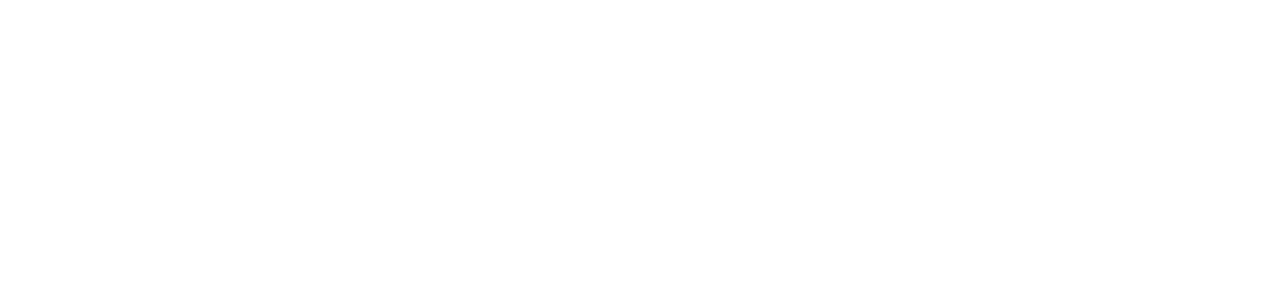
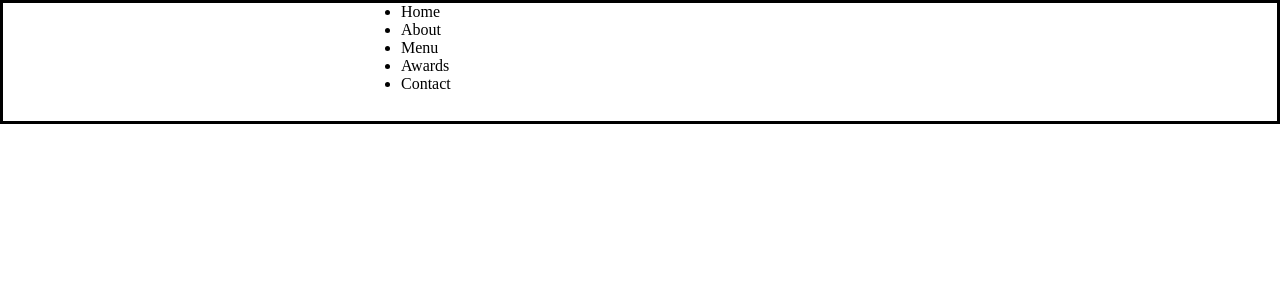
Before and after one commit to Barnyvic/react-restaurant, a React (Create React App) app: page / in a window 1280 px wide. Shown: the top 300 px of the page. Built offline with nearby package versions, Linux system fonts and the light colour scheme; a web font is replaced by a local one.

Commit message:
working on the Navbar

```diff
--- a/package.json
+++ b/package.json
@@ -8,6 +8,8 @@
     "@testing-library/user-event": "^13.5.0",
     "react": "^17.0.2",
     "react-dom": "^17.0.2",
+    "react-icon": "^1.0.0",
+    "react-icons": "^4.3.1",
     "react-scripts": "5.0.0",
     "sass": "^1.49.9",
     "web-vitals": "^2.1.4"
--- a/src/App.js
+++ b/src/App.js
@@ -1,10 +1,11 @@
+import Navbar from "./components/Navbar/Navbar";
 
 
 
 function App() {
   return (
     <div className="App">
-
+      <Navbar/>
     </div>
   );
 }
--- /dev/null
+++ b/src/components/Navbar/Navbar.jsx
@@ -0,0 +1,34 @@
+import React from "react";
+import { GiHamburgerMenu } from "react-icons/gi";
+import { MdOutlineRestaurantMenu } from "react-icons/md";
+
+import Logo from "../../assets/gericht.png";
+
+function Navbar() {
+  return (
+    <nav className="app__navbar">
+      <div className="app__navbar_logo">
+        <img src={Logo} alt="App-logo" />
+      </div>
+      <ul className="app__navbar_links">
+        <li className="p__opensans">
+          <a href="#Home">Home</a>
+        </li>
+        <li className="p__opensans">
+          <a href="#About">About</a>
+        </li>
+        <li className="p__opensans">
+          <a href="#Menu">Menu</a>
+        </li>
+        <li className="p__opensans">
+          <a href="#Awards">Awards</a>
+        </li>
+        <li className="p__opensans">
+          <a href="#Contact">Contact</a>
+        </li>
+      </ul>
+    </nav>
+  );
+}
+
+export default Navbar;
--- /dev/null
+++ b/src/components/Navbar/Navbar.scss
@@ -0,0 +1,5 @@
+.app__navbar {
+  width: 100%;
+  display: flex;
+  border: 3px solid black;
+}
--- a/src/index.scss
+++ b/src/index.scss
@@ -38,3 +38,4 @@
     transform: translateY(0);
   }
 }
+@import "./components/Navbar/Navbar.scss";
```
Also changed, not shown: 1 other file (tests, documents, lock files or other folders).
